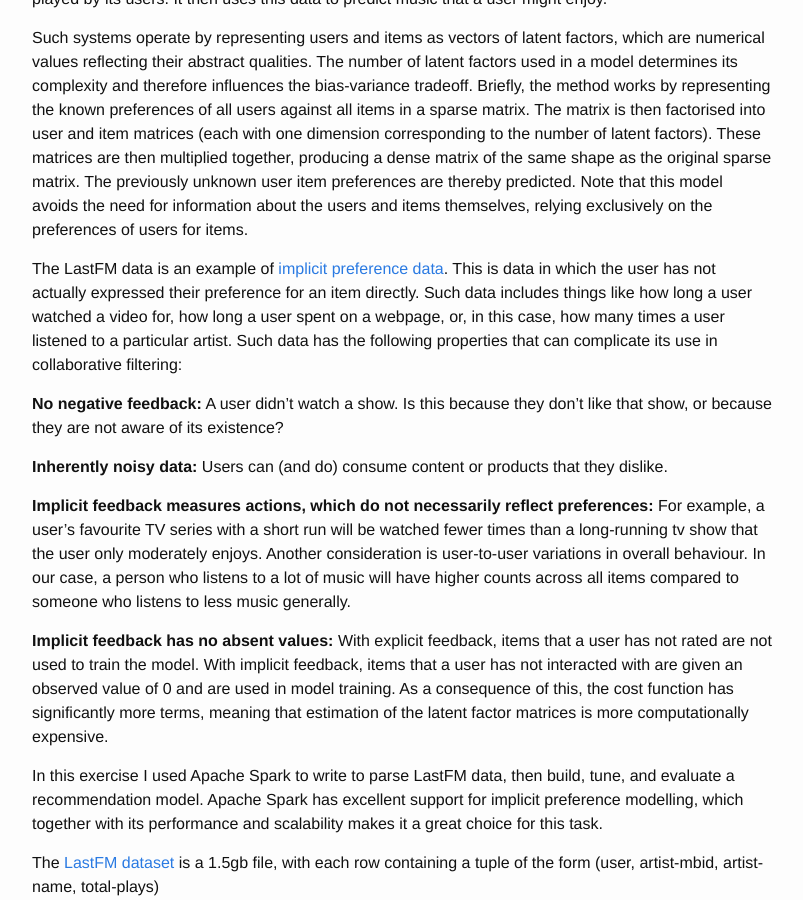
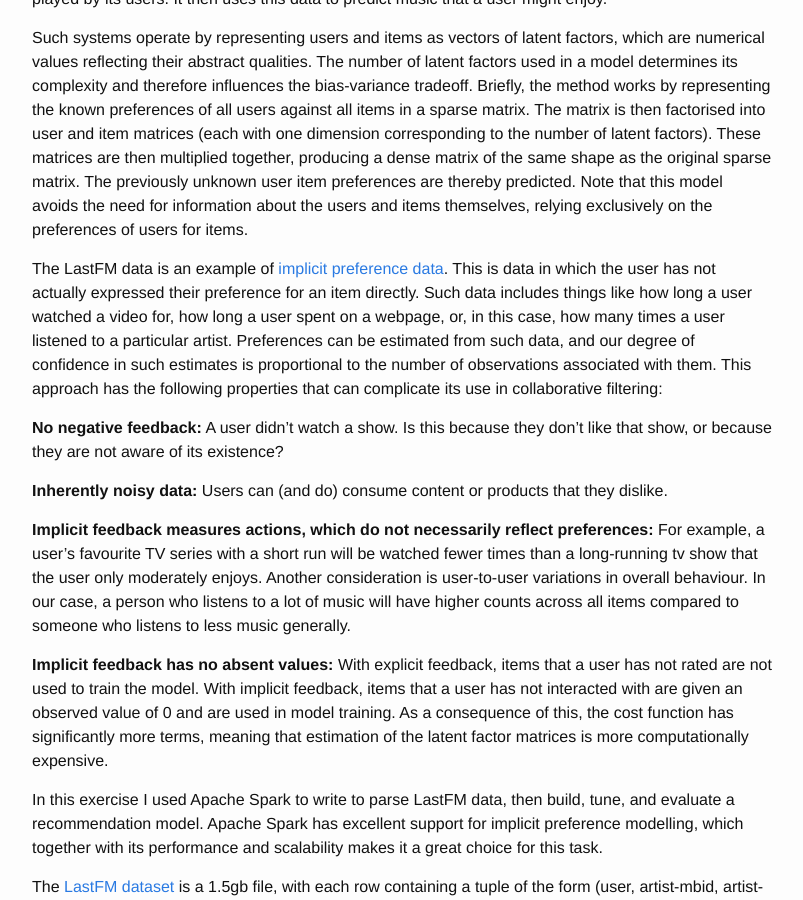
Before and after one commit to jlln/jlln.github.io, a Jekyll site: the page built from _posts/2016-09-19-lastfm.markdown, in a window 1280 px wide and 900 px high, scrolled down 351 px. Shown: the whole window, without its empty margins (238-1041 px from the left). Built offline with Jekyll 4.4.1, drawn with Linux system fonts in a browser that asks for light colours; formulas are drawn with MathJax 3.

Commit message:
Update 2016-09-19-lastfm.markdown

```diff
--- a/_posts/2016-09-19-lastfm.markdown
+++ b/_posts/2016-09-19-lastfm.markdown
@@ -11,7 +11,7 @@ Collaborative filtering systems are platforms that use data from a large number
 
 Such systems operate by representing users and items as vectors of latent factors, which are numerical values reflecting their abstract qualities. The number of latent factors used in a model determines its complexity and therefore influences the bias-variance tradeoff. Briefly, the method works by representing the known preferences of all users against all items in a sparse matrix. The matrix is then factorised into user and item matrices (each with one dimension corresponding to the number of latent factors). These matrices are then multiplied together, producing a dense matrix of the same shape as the original sparse matrix. The previously unknown user item preferences are thereby predicted. Note that this model avoids the need for information about the users and items themselves, relying exclusively on the preferences of users for items.
 
-The LastFM data is an example of [implicit preference data](http://yifanhu.net/PUB/cf.pdf). This is data in which the user has not actually expressed their preference for an item directly. Such data includes things like how long a user watched a video for, how long a user spent on a webpage, or, in this case, how many times a user listened to a particular artist. Such data has the following properties that can complicate its use in collaborative filtering:
+The LastFM data is an example of [implicit preference data](http://yifanhu.net/PUB/cf.pdf). This is data in which the user has not actually expressed their preference for an item directly. Such data includes things like how long a user watched a video for, how long a user spent on a webpage, or, in this case, how many times a user listened to a particular artist. Preferences can be estimated from such data, and our degree of confidence in such estimates is proportional to the number of observations associated with them. This approach has the following properties that can complicate its use in collaborative filtering:
 
 <b>No negative feedback:</b> A user didn’t watch a show. Is this because they don’t like that show, or because they are not aware of its existence?
 
```
